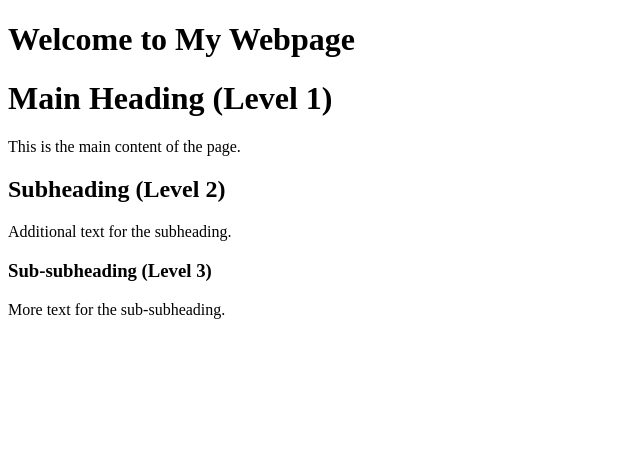
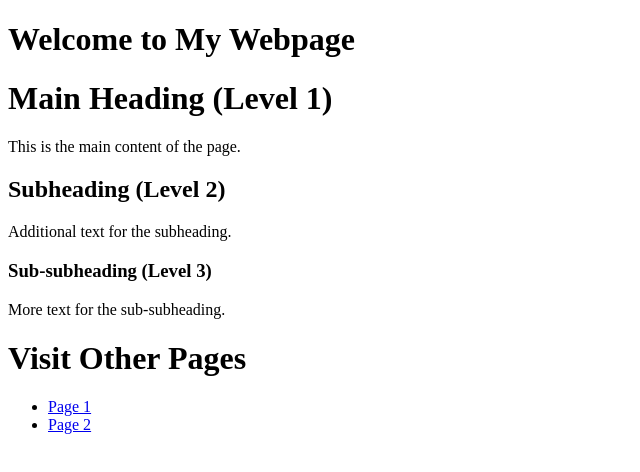
Before and after one commit to clems27/SoftwareLab, a plain HTML site: page index.html in a window 1280 px wide. Shown: the whole page, without its empty margins (0-640 px from the left). Drawn offline with Linux system fonts and the light colour scheme.

Commit message:
Hyperlinks.

```diff
--- a/index.html
+++ b/index.html
@@ -7,6 +7,7 @@
     <meta charset="UTF-8">
     <title>My First Webpage</title>
     <title>Heading Levels</title>
+    <title>Hyperlinks</title>
 </head>
 <body>
     <h1>Welcome to My Webpage</h1>
@@ -21,4 +22,12 @@
     <h3>Sub-subheading (Level 3)</h3>
     <p>More text for the sub-subheading.</p>
 </body>
+
+<body>
+    <h1>Visit Other Pages</h1>
+    <ul>
+        <li><a href="page1.html">Page 1</a></li>
+        <li><a href="page2.html">Page 2</a></li>
+    </ul>
+</body>
 </html>
```
